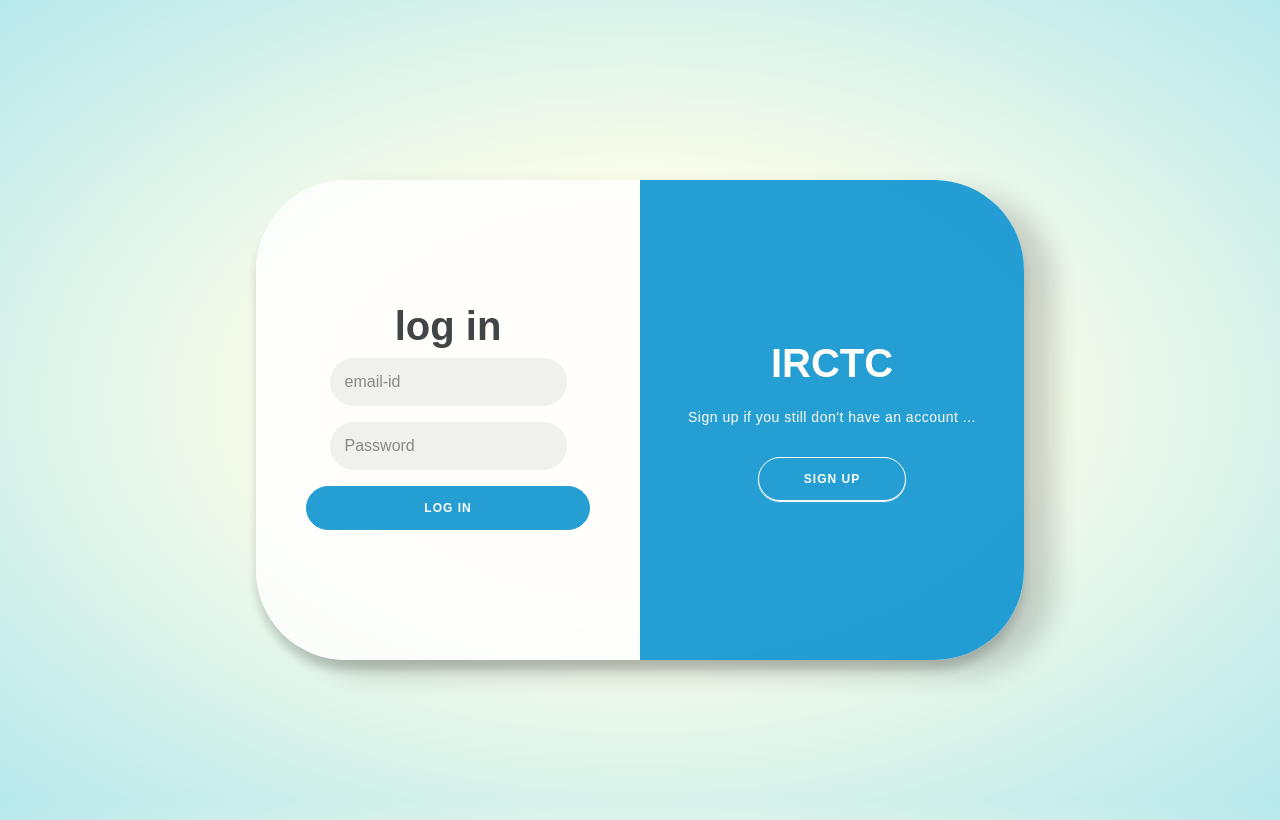
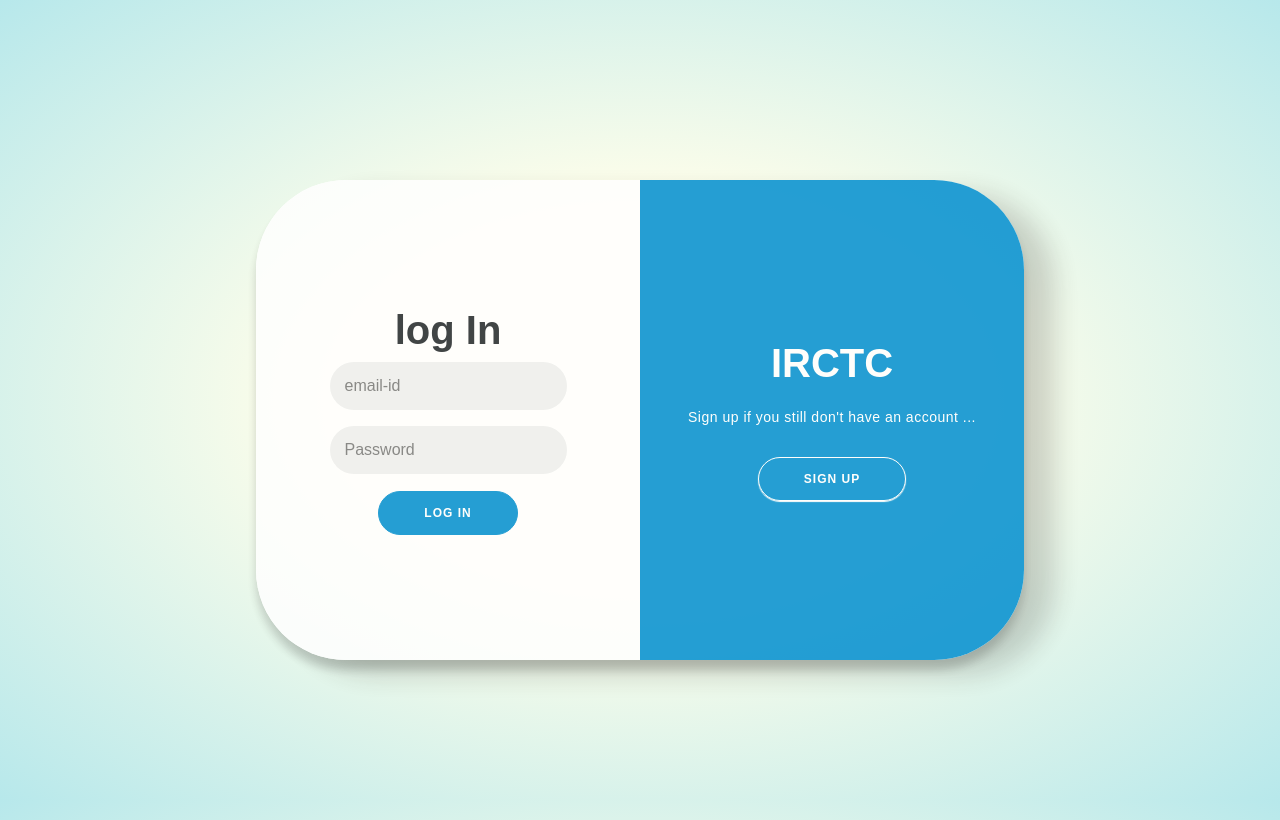
Before and after one commit to srinivasan1122/AWS-CRUD, a plain HTML site: page index.html in a window 1280 px wide. Drawn offline with nearby package versions, Linux system fonts and the light colour scheme.

Commit message:
8th push

```diff
--- a/index.html
+++ b/index.html
@@ -37,7 +37,7 @@
         </div>
         <div class="form-container sign-in-container">
           <form action="#">
-            <h1>log in</h1>
+            <h1>log In</h1>
 
             <label>
               <input
@@ -55,16 +55,16 @@
                 value=""
               />
             </label>
-            <input id="button" type="button" onclick="login()" value="Log In" />
+            <button style="margin-top: 9px" type="button" onclick="login()">log in</button>
             <div id="loading" class="loader" style="display:none;"></div>
           </form>
         </div>
         <div class="overlay-container">
           <div class="overlay">
             <div class="overlay-panel overlay-left">
-              <h1>Log in</h1>
+              <h1>Log In</h1>
               <p>Log in here if you already have an account</p>
-              <button class="ghost mt-5" id="signIn">Log In</button>
+              <button class="ghost mt-5" id="logIn">Log In</button>
             </div>
             <div class="overlay-panel overlay-right">
               <h1>IRCTC</h1>
@@ -78,7 +78,7 @@
     <script>
       src="https://cdnjs.cloudflare.com/ajax/libs/bootstrap/5.2.3/js/bootstrap.min.js"
       const signUpButton = document.getElementById("signUp");
-      const signInButton = document.getElementById("signIn");
+      const logInButton = document.getElementById("logIn");
       const container = document.getElementById("container");
 
       signUpButton.addEventListener("click", () =>
@@ -86,7 +86,7 @@
 
       );
 
-      signInButton.addEventListener("click", () =>
+      logInButton.addEventListener("click", () =>
         container.classList.remove("right-panel-active")
       );
 
@@ -305,19 +305,7 @@
     text-transform: uppercase;
     transition: transform 80ms ease-in;
   }
-  #button {
-    border-radius: 50px;
-    box-shadow: 0 1px 1px;
-    border: 1px solid #008ecf;
-    background: #008ecf;
-    color: #fff;
-    font-size: 12px;
-    font-weight: bold;
-    padding: 12px 45px;
-    letter-spacing: 1px;
-    text-transform: uppercase;
-    transition: transform 80ms ease-in;
-  }
+
 
   button:active {
     transform: scale(0.95);
```
Also changed, not shown: index.js (+22 -19 lines), index1.html (+2 -2 lines).
